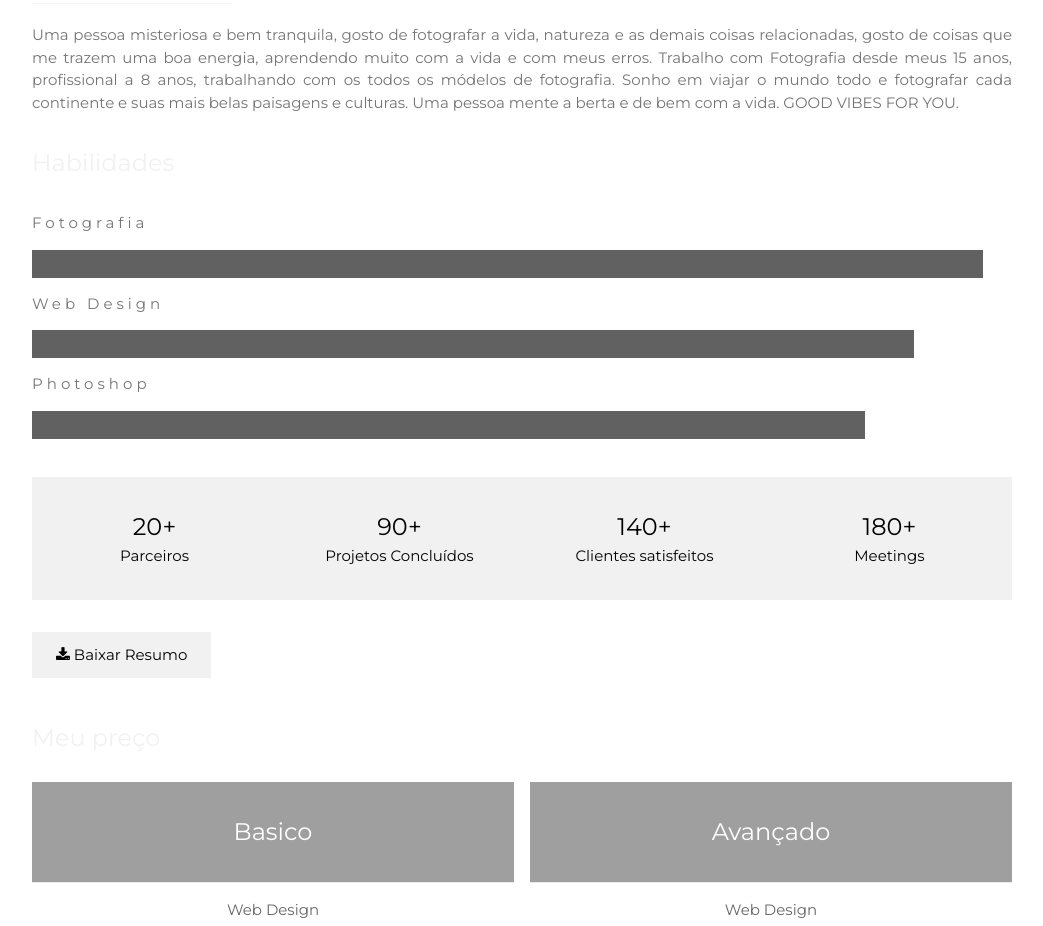
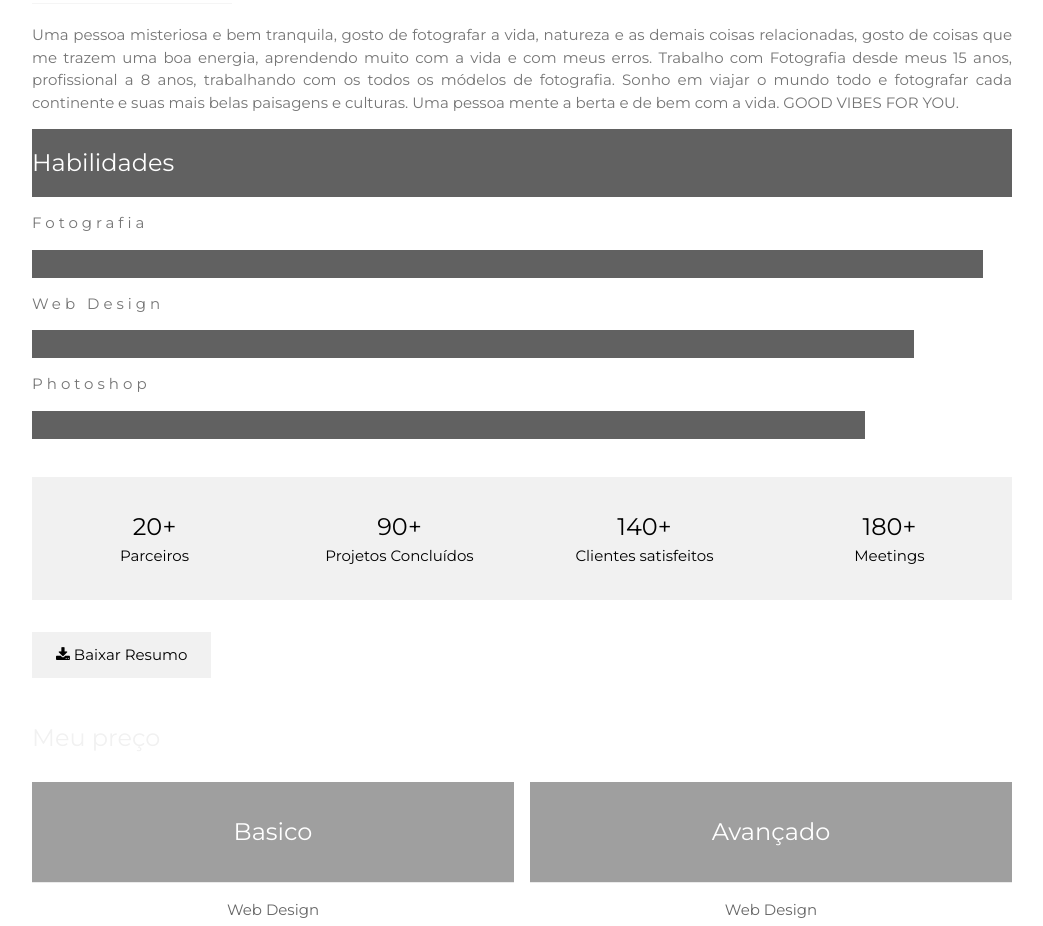
Before and after one commit to Cleitin1/pro--web, a Next.js app: page / in a window 1280 px wide. Shown: the part 940-1866 px from the top of the page, without its empty margins (178-1221 px from the left). Built offline with nearby package versions, Linux system fonts and the light colour scheme.

Commit message:
Alterando

```diff
--- a/pages/index.js
+++ b/pages/index.js
@@ -55,7 +55,7 @@ export default function Home() {
             <hr style={{width: '200px'}} className="w3-opacity" />
             <p> Uma pessoa misteriosa e bem tranquila, gosto de fotografar a vida, natureza e as demais coisas relacionadas, gosto de coisas que me trazem uma boa energia, aprendendo muito com a vida e com meus erros. Trabalho com Fotografia desde meus 15 anos, profissional a 8 anos, trabalhando com os todos os módelos de fotografia. Sonho em viajar o mundo todo e fotografar cada continente e suas mais belas paisagens e culturas. Uma pessoa mente a berta e de bem com a vida. GOOD VIBES FOR YOU.
             </p>
-            <h3 className="w3-padding-16 w3-text-light-grey">Habilidades</h3>
+            <h3 className="w3-padding-16 w3-dark-grey">Habilidades</h3>
             <p className="w3-wide">Fotografia</p>
             <div className="w3-white">
               <div className="w3-dark-grey" style={{height: '28px', width: '97%'}} />
```
